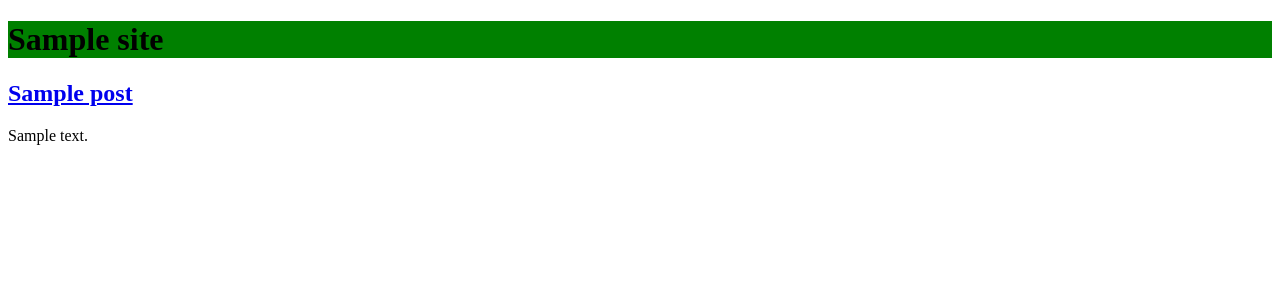
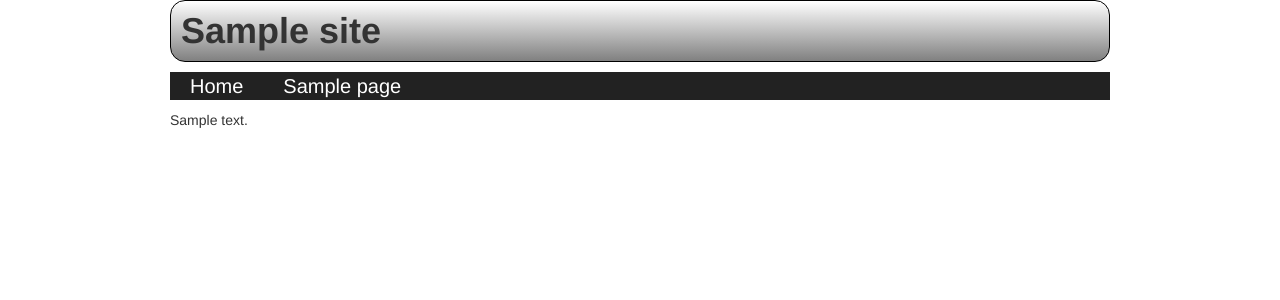
Before and after one commit to cneville416/myfirsttheme, a WordPress theme: template index.php in a window 1280 px wide. Shown: the top 300 px of the page. Run offline with PHP 8.4 and a stand-in for WordPress, Linux system fonts and the light colour scheme; the site name, menu and one post (Sample post) are stand-ins, and other content is empty.

Commit message:
looks a lot better

```diff
--- /dev/null
+++ b/content-home.php
@@ -0,0 +1,7 @@
+<?php if(have_posts()) :?>
+	<?php while(have_posts()) : the_post() ?>
+		<div class="story-content">
+			<?php the_content() ?>
+		</div>
+	<?php endwhile?>
+	<?php endif?>
--- /dev/null
+++ b/footer.php
@@ -0,0 +1 @@
+<?php
--- /dev/null
+++ b/functions.php
@@ -0,0 +1,5 @@
+<?php
+// register a single navigation menu, to be constructed in the admin panel, and displayed in nav.php
+register_nav_menus(array(
+	'primary' => 'Primary Navigation'
+));
--- /dev/null
+++ b/header.php
@@ -0,0 +1,4 @@
+<link rel="stylesheet" type="text/css" href="<?php echo get_template_directory_uri()?>bootstrap/css/bootstrap.min.css" />
+<link rel="stylesheet" type="text/css" href="<?php bloginfo('stylesheet_url')?>" />
+
+<title><?php bloginfo('name')?></title>
--- a/index.php
+++ b/index.php
@@ -1,26 +1,41 @@
 <!DOCTYPE html>
 <html>
 	<head>
-		<link rel="stylesheet" type="text/css" href="<?php bloginfo('stylesheet_url')?>"/>
+		<?php get_header()?>
+	</head>
 
-		<title><?php bloginfo('name')?></title>
-	</head>
 	<body>
-		<h1><?php bloginfo('name')?></h1>
-		<p><?php bloginfo('description')?></p>
-
-		<div class="posts">
-		<!-- METHOD #1 -->
-		<?php if(have_posts()):?>
-			<?php while(have_posts()):?>
-				<?php the_post()?>
-				<h2><a href="<?php the_permalink()?>"><?php the_title() ?></a></h2>
-
-				<?php the_content() ?>
-			<?php endwhile ?>
-		<?php endif ?>
+		<div id="wrapper">
+			<header>
+				<h1 id="title1"><?php bloginfo('name')?></h1>
+			</header>
+			<nav id="primary-nav">
+				<?php get_template_part('nav') //includes nav.php ?>
+			</nav>
+			<div id="main">
+				<?php
+				/**
+				 * check to see if the current request...
+				 * is_category()
+				 * is_front_page()
+				 * is_home()
+				 * is_404()
+				 * is_archive()
+				 * is_page
+				 * is_single() --> a single post
+				 * is_tag()
+				 * is_search() --> a page display search results
+				 */
+				if(is_front_page()) {
+					get_template_part('content','home');
+				}elseif (is_page() || is_single()) {
+					get_template_part('content','single');
+				}
+				?>
+			</div>
+			<footer>
+				<?php get_footer()?>
+			</footer>
 		</div>
-
-
 	</body>
 </html>
--- /dev/null
+++ b/nav.php
@@ -0,0 +1,5 @@
+<?php
+// Display our 'primary' navigation menu
+wp_nav_menu(array(
+	'theme_location' => 'primary'
+));
--- a/style.css
+++ b/style.css
@@ -7,6 +7,51 @@ License: GNU General Public License v2 or later
 License URI: http://www.gnu.org/licenses/gpl-2.0.html
 */
 
-h1 {
-	background:green;
+#wrapper {
+	width:940px;
+	margin:0px auto;
 }
+
+.alignright {
+	float:right;
+}
+
+header {
+	background-image: -webkit-gradient(linear,0% 0%,0% 100%,from(white),to(gray));
+	border:1px solid #000;
+	border-radius:15px;
+}
+
+#title1 {
+	margin-left:10px;
+}
+
+nav {
+	background-color:#222;
+	margin:10px 0px;
+}
+
+nav ul {
+	list-style:none;
+	overflow:auto;
+	margin:0px;
+	padding:0px;
+}
+
+nav ul li {
+	float:left;
+}
+
+nav ul li a {
+	display:block;
+	color:#fff;
+	font-size:20px;
+	padding: 4px 20px;
+	text-decoration:none;
+}
+
+nav ul li a:hover {
+	text-decoration:none;
+	color:#222;
+	background:#fff;
+}
```
Also changed, not shown: content-single.php (added, +8 -0 lines), index2.php (added, +25 -0 lines).
